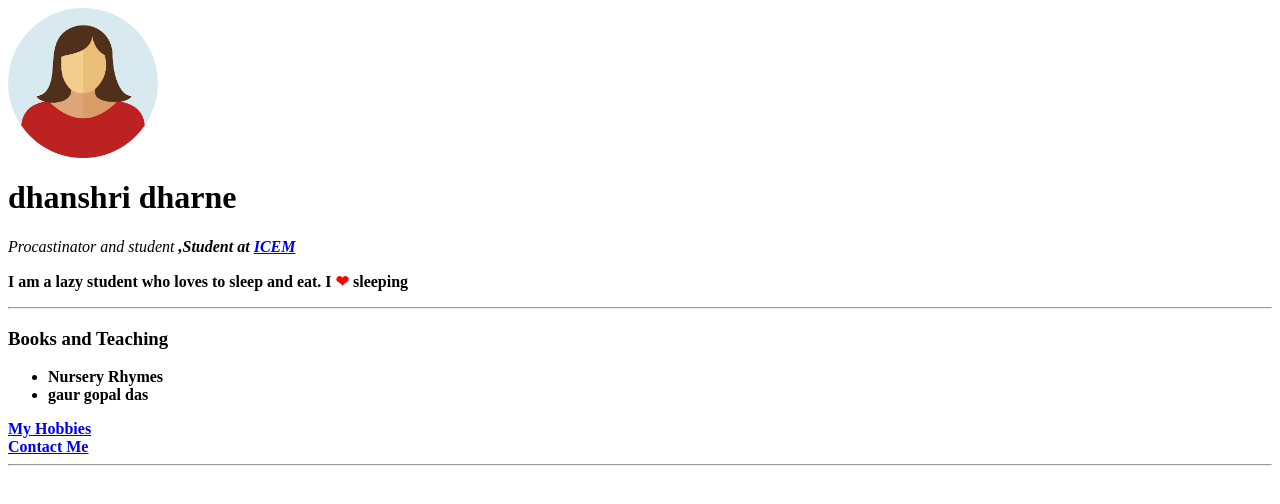
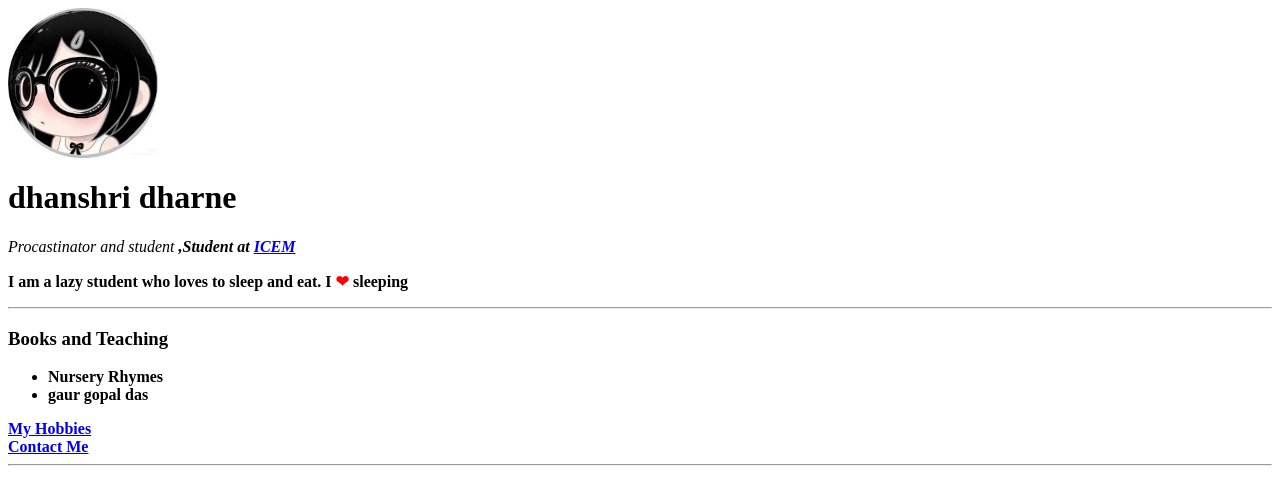
Before and after one commit to Dhanshricode/profile, a plain HTML site: page index.html in a window 1280 px wide. Drawn offline with Linux system fonts and the light colour scheme.

Commit message:
Update index.html

```diff
--- a/index.html
+++ b/index.html
@@ -4,7 +4,7 @@
 <title>dhanshri's Personal Site</title>
 </head>
 <body>
-<img src="https://github.com/Dhanshricode/profile/blob/main/images%20(1).png" alt="dhanshri's Profile
+<img src="https://github.com/Dhanshricode/profile/blob/main/images%20(4).jpg" alt="dhanshri's Profile
 Picture" width = "150" height="150">
 <h1>dhanshri dharne</h1>
 <p><em>Procastinator and student <strong>,Student at
```
